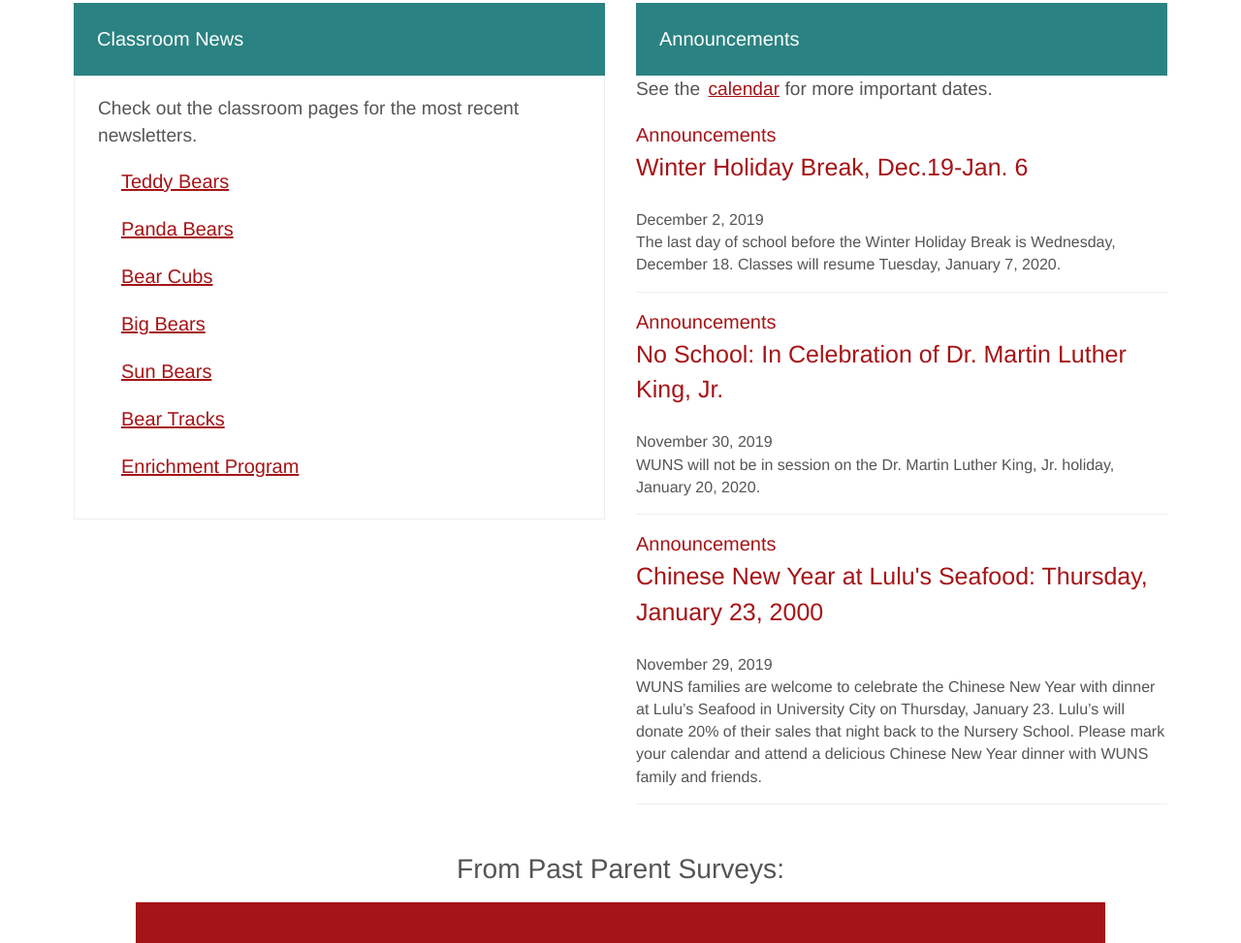
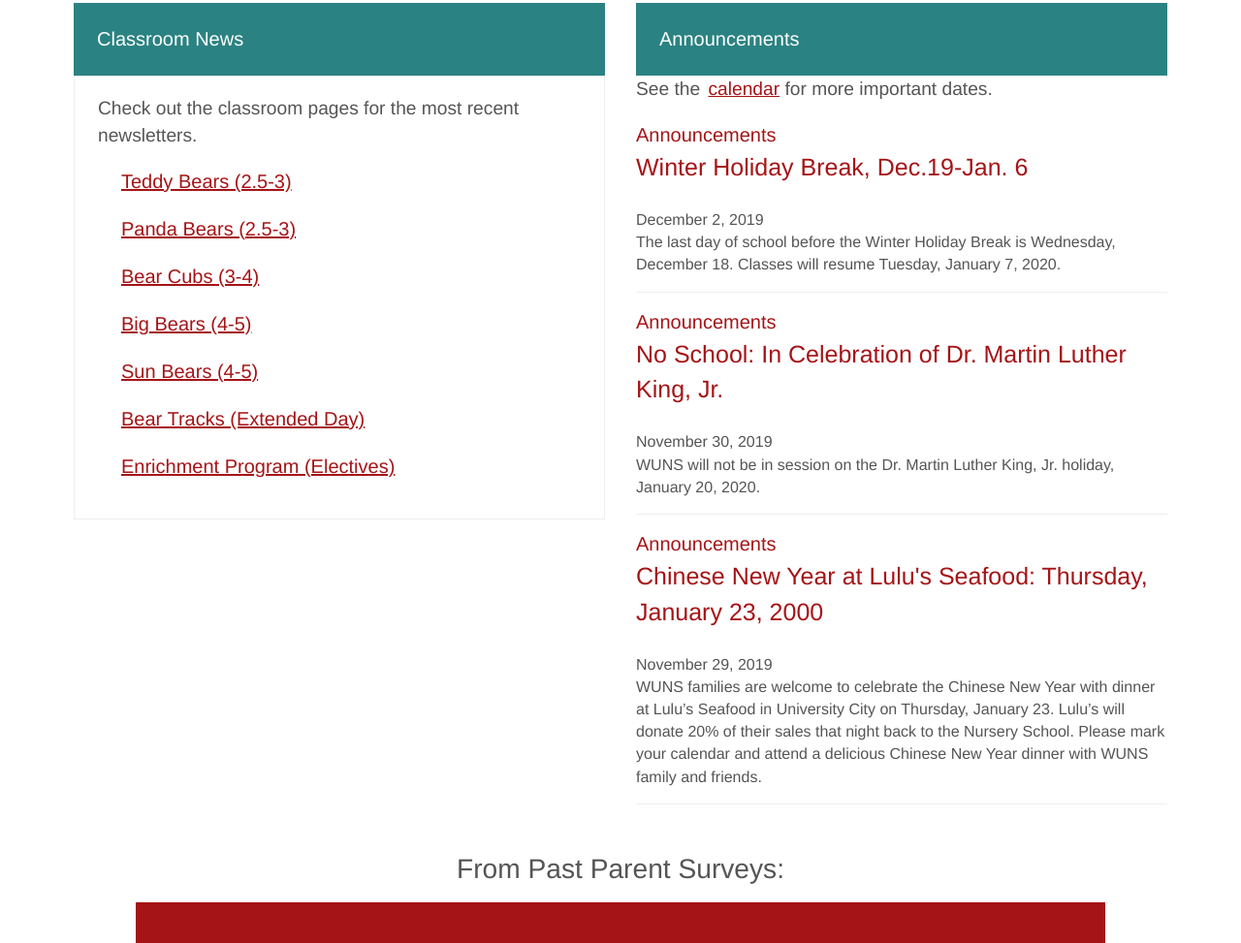
Before and after one commit to cse-256-f23/information-foraging-project-teni-michelle-sonia-natalia, a website: page files/index.html in a window 1280 px wide. Shown: the part 1636-2609 px from the top of the page at 97% size. Drawn offline with nearby package versions, Linux system fonts and the light colour scheme; files that its build step writes are made by us from their sources; files whose address does not match are found by name.

Commit message:
Improved classroom news.

```diff
--- a/files/index.html
+++ b/files/index.html
@@ -48,13 +48,13 @@
           <p>
             Check out the classroom pages for the most recent newsletters.
           </p>
-          <a id="teddy-bears" href="files/teddy_bears.html">Teddy Bears</a>
-          <a id="panda-bears" href="files/panda_bears.html">Panda Bears</a>
-          <a id="bear-cubs" href="files/bear_cubs.html">Bear Cubs</a>
-          <a id="big-bears" href="files/big_bears.html">Big Bears</a>
-          <a id="sun-bears" href="files/sun_bears.html">Sun Bears</a>
-          <a id="bear-tracks" href="files/bear_tracks.html">Bear Tracks</a>
-          <a id="enrichment-program" href="files/enrichment_programs.html">Enrichment Program</a>
+          <a id="teddy-bears" href="files/teddy_bears.html">Teddy Bears (2.5-3)</a>
+          <a id="panda-bears" href="files/panda_bears.html">Panda Bears (2.5-3)</a>
+          <a id="bear-cubs" href="files/bear_cubs.html">Bear Cubs (3-4)</a>
+          <a id="big-bears" href="files/big_bears.html">Big Bears (4-5)</a>
+          <a id="sun-bears" href="files/sun_bears.html">Sun Bears (4-5)</a>
+          <a id="bear-tracks" href="files/bear_tracks.html">Bear Tracks (Extended Day)</a>
+          <a id="enrichment-program" href="files/enrichment_programs.html">Enrichment Program (Electives)</a>
         </div>
       </div>
       <div class="column" id="right-column">
```
